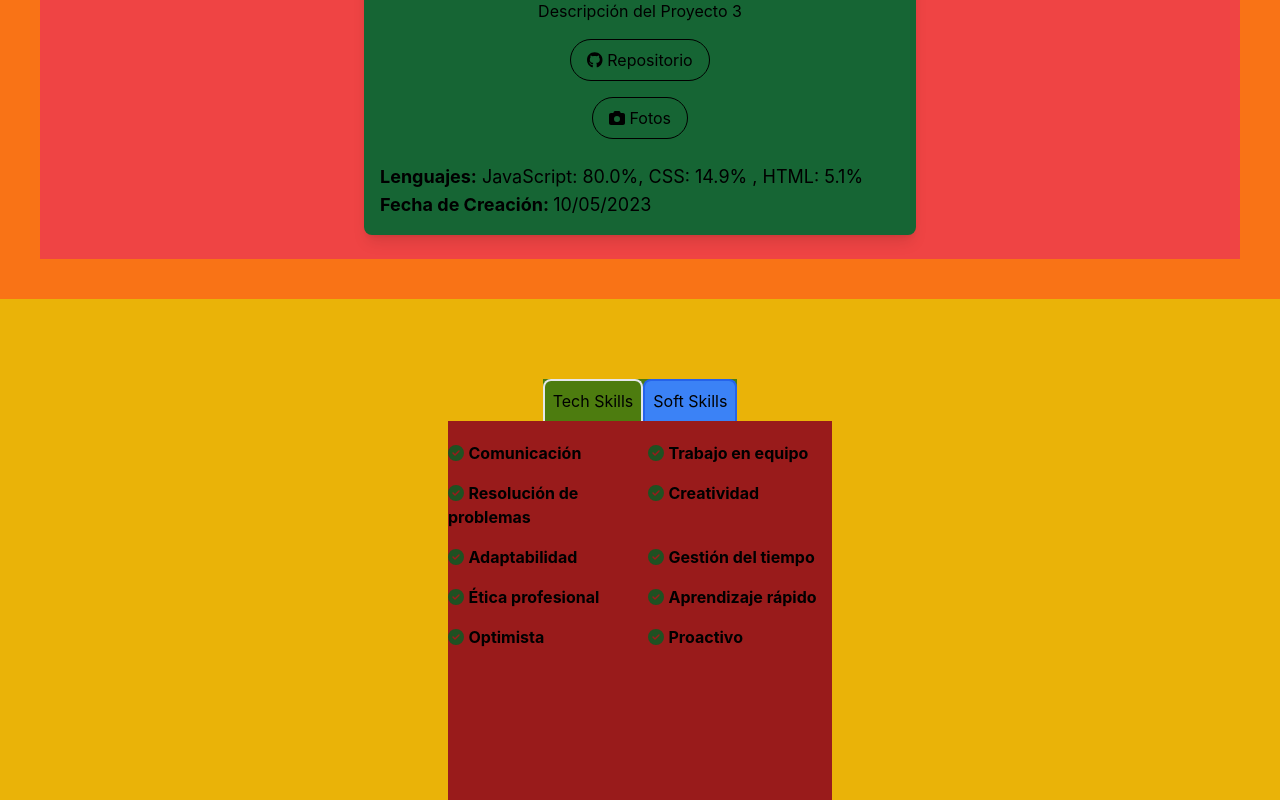
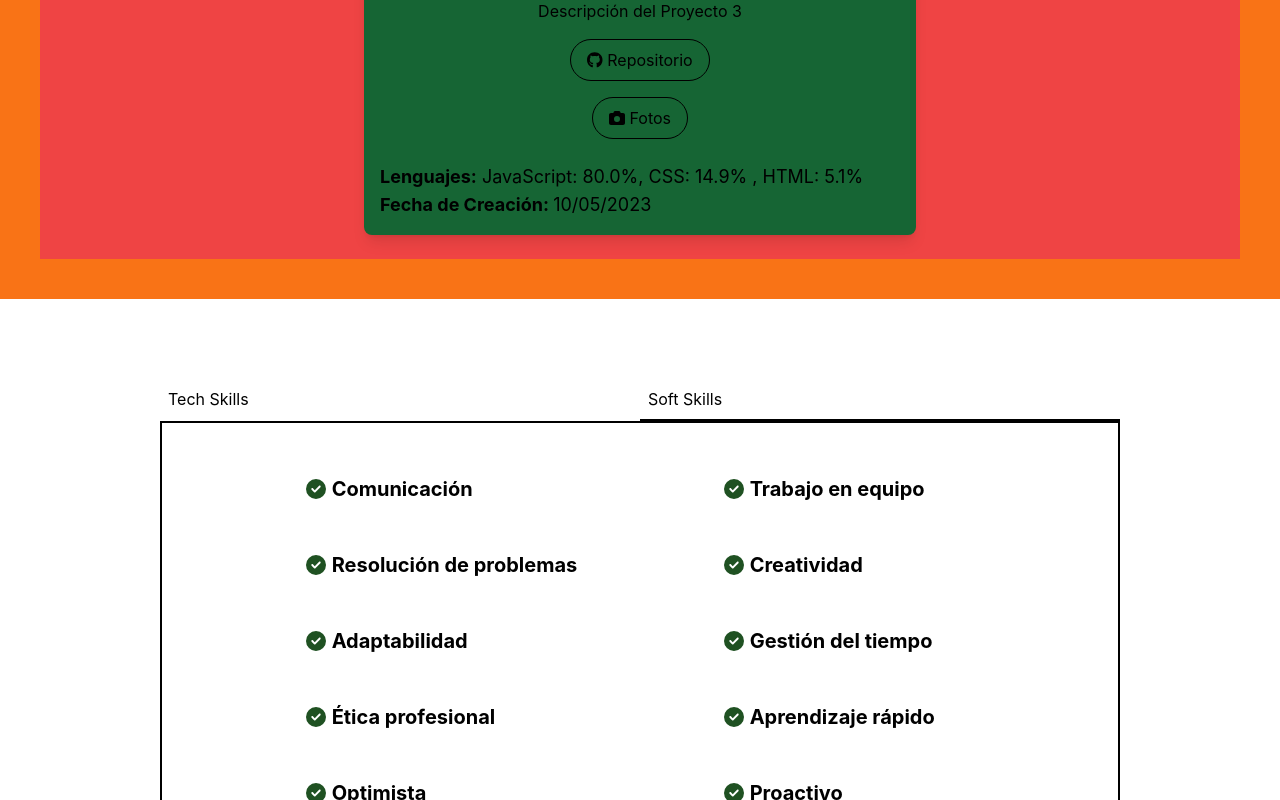
Before and after one commit to JBautistaBeck/My-Portafolio-Viejo, a React (Create React App) app: page / in a window 1280 px wide. Both pictures are taken after a click on the element "Soft Skills". Shown: the part 2213-3013 px from the top of the page. Built offline with nearby package versions, Linux system fonts and the light colour scheme.

Commit message:
skills cuadro

```diff
--- a/src/App.js
+++ b/src/App.js
@@ -19,7 +19,7 @@ function App() {
       <div className="flex-1" id="proyectos">
         <Proyectos></Proyectos>
       </div>
-      <div>
+      <div className='flex-1' id="skills">
         <Skills></Skills>
       </div>
 
--- a/src/componentes/NavBar.jsx
+++ b/src/componentes/NavBar.jsx
@@ -14,11 +14,16 @@ function NavBar() {
             }
 
         } else if (id === "proyectos") {
-            const razasSection = document.getElementById('proyectos');
-            if (razasSection) {
-            razasSection.scrollIntoView({ behavior: 'smooth' });
+            const proyectosSection = document.getElementById('proyectos');
+            if (proyectosSection) {
+            proyectosSection.scrollIntoView({ behavior: 'smooth' });
             }
-        }
+        }  else if (id === "skills") {
+          const skillsSection = document.getElementById('skills');
+          if (skillsSection) {
+          skillsSection.scrollIntoView({ behavior: 'smooth' });
+          }
+      }
     };
 
 
@@ -31,7 +36,7 @@ function NavBar() {
 
             <button onClick={() => handleAboutClick("about")} className=" text-slate-700 border-b border-slate-700 mt-2 ml-6 scroll-link hover:text-black hover:border-black">About Us</button>
             <button onClick={() => handleAboutClick("proyectos")} className="text-slate-700 border-b border-slate-700 mt-2 ml-6 scroll-link hover:text-black hover:border-black">Proyectos</button>
-            <button onClick={() => handleAboutClick("proyectos")} className="text-slate-700 border-b border-slate-700 mt-2 ml-6 mr-4 scroll-link hover:text-black hover:border-black">Skills</button>
+            <button onClick={() => handleAboutClick("skills")} className="text-slate-700 border-b border-slate-700 mt-2 ml-6 mr-4 scroll-link hover:text-black hover:border-black">Skills</button>
 
         </div>
 
--- a/src/views/skills.jsx
+++ b/src/views/skills.jsx
@@ -12,32 +12,32 @@ function Skills() {
 
 
   return (
-    <div className=" bg-yellow-500 h-screen flex flex-col items-center justify-center">
+    <div className=" h-screen flex flex-col items-center justify-center">
 
-      <div className=" flex flex-row bg-lime-700 mt-20">
+      <div className=" flex flex-row w-3/4 mt-20">
 
-        <div className={`cursor-pointer p-2 border-t-2 border-l-2 border-r-2 rounded-t-lg ${ activeTab === 'tech' ? 'bg-blue-500 border-blue-600' : ''}`} onClick={() => handleTabChange('tech')}> Tech Skills </div>
+        <div className={` w-1/2 bg-white cursor-pointer p-2 rounded-t-lg ${ activeTab === 'tech' ? ' border-b-2 border-black' : ' bg-gray-100'}`} onClick={() => handleTabChange('tech')}> Tech Skills </div>
 
-        <div className={`cursor-pointer p-2 border-t-2 border-l-2 border-r-2 rounded-t-lg ${ activeTab === 'soft' ? 'bg-blue-500 border-blue-600' : ''}`} onClick={() => handleTabChange('soft')}> Soft Skills </div>
+        <div className={` w-1/2 bg-white cursor-pointer p-2 rounded-t-lg ${ activeTab === 'soft' ? ' border-b-2 border-black' : ' bg-slate-300'}`} onClick={() => handleTabChange('soft')}> Soft Skills </div>
 
       </div>
 
-      <div className=" bg-red-800 w-96 h-full mb-20 py-5 ">
+      <div className=" bg-white border-2 border-black w-3/4 h-screen mb-10 py-5 ">
 
         {/* Contenido de Tech Skills */}
         {activeTab === 'tech' && (
           <div className=''>
-            <ul className=' grid grid-cols-2 gap-4'>
-              <li className=' flex flex-col items-center'><img className=' w-11' src='https://img.icons8.com/color/48/000000/javascript.png' alt='JavaScript'></img> <b>JavaScript</b> </li>
-              <li className=' flex flex-col items-center'><img className=' w-11' src='https://img.icons8.com/color/48/000000/nodejs.png' alt='Node.js'></img> <b>Node.js</b> </li>
-              <li className=' flex flex-col items-center'><img className=' w-11' src='https://img.icons8.com/color/48/000000/redux.png' alt='Redux'></img> <b>Redux</b> </li>
-              <li className=' flex flex-col items-center'><img className=' w-11' src='https://img.icons8.com/color/48/000000/react-native.png' alt='React.js'></img> <b>React.js</b> </li>
-              <li className=' flex flex-col items-center'><img className=' w-11' src='https://img.icons8.com/color/48/000000/express.png' alt='Express'></img> <b>Express</b> </li>
-              <li className=' flex flex-col items-center'><img className=' w-11' src='https://w7.pngwing.com/pngs/441/460/png-transparent-postgresql-plain-wordmark-logo-icon-thumbnail.png' alt='PosgreSQL'></img> <b>PosgreSQL</b> </li>
-              <li className=' flex flex-col items-center'><img className=' w-11' src='https://img.icons8.com/color/48/000000/css3.png' alt='CSS'></img> <b>CSS</b> </li>
-              <li className=' flex flex-col items-center'><img className=' w-11' src='https://img.icons8.com/color/48/000000/html-5.png' alt='HTML'></img> <b>HTML</b> </li>
-              <li className=' flex flex-col items-center'><img className=' w-11' src='https://seeklogo.com/images/S/sequelize-logo-9A5075DB9F-seeklogo.com.png' alt='Sequelize'></img> <b>Sequelize</b> </li>
-              <li className=' flex flex-col items-center'><img className=' w-11' src='https://img.icons8.com/color/48/000000/git.png' alt='Git'></img> <b>Git</b> </li>
+            <ul className=' grid grid-cols-5 gap-y-28 mt-8'>
+              <li className=' flex flex-col items-center'><img className=' w-20' src='https://img.icons8.com/color/48/000000/javascript.png' alt='JavaScript'></img> <b>JavaScript</b> </li>
+              <li className=' flex flex-col items-center'><img className=' w-20' src='https://img.icons8.com/color/48/000000/nodejs.png' alt='Node.js'></img> <b>Node.js</b> </li>
+              <li className=' flex flex-col items-center'><img className=' w-20' src='https://img.icons8.com/color/48/000000/redux.png' alt='Redux'></img> <b>Redux</b> </li>
+              <li className=' flex flex-col items-center'><img className=' w-20' src='https://img.icons8.com/color/48/000000/react-native.png' alt='React.js'></img> <b>React.js</b> </li>
+              <li className=' flex flex-col items-center'><img className=' w-20' src='https://img.icons8.com/color/48/000000/express.png' alt='Express'></img> <b>Express</b> </li>
+              <li className=' flex flex-col items-center'><img className=' w-20' src='https://w7.pngwing.com/pngs/441/460/png-transparent-postgresql-plain-wordmark-logo-icon-thumbnail.png' alt='PosgreSQL'></img> <b>PosgreSQL</b> </li>
+              <li className=' flex flex-col items-center'><img className=' w-20' src='https://img.icons8.com/color/48/000000/css3.png' alt='CSS'></img> <b>CSS</b> </li>
+              <li className=' flex flex-col items-center'><img className=' w-20' src='https://img.icons8.com/color/48/000000/html-5.png' alt='HTML'></img> <b>HTML</b> </li>
+              <li className=' flex flex-col items-center'><img className=' w-20' src='https://seeklogo.com/images/S/sequelize-logo-9A5075DB9F-seeklogo.com.png' alt='Sequelize'></img> <b>Sequelize</b> </li>
+              <li className=' flex flex-col items-center'><img className=' w-20' src='https://img.icons8.com/color/48/000000/git.png' alt='Git'></img> <b>Git</b> </li>
             </ul>
           </div>
         )}
@@ -46,8 +46,8 @@ function Skills() {
 
         {/* Contenido de Soft Skills */}
         {activeTab === 'soft' && (
-          <div className=''>
-            <ul className='grid grid-cols-2 gap-4'>
+          <div className=' ml-28'>
+            <ul className='grid grid-cols-2 gap-y-12 gap-x-14 p-8 text-xl'>
               <li> <FontAwesomeIcon icon={faCircleCheck} style={{color: "#1f5122",}} /> <b>Comunicación</b></li>
               <li> <FontAwesomeIcon icon={faCircleCheck} style={{color: "#1f5122",}} /> <b>Trabajo en equipo</b></li>
               <li> <FontAwesomeIcon icon={faCircleCheck} style={{color: "#1f5122",}} /> <b>Resolución de problemas</b></li>
```
